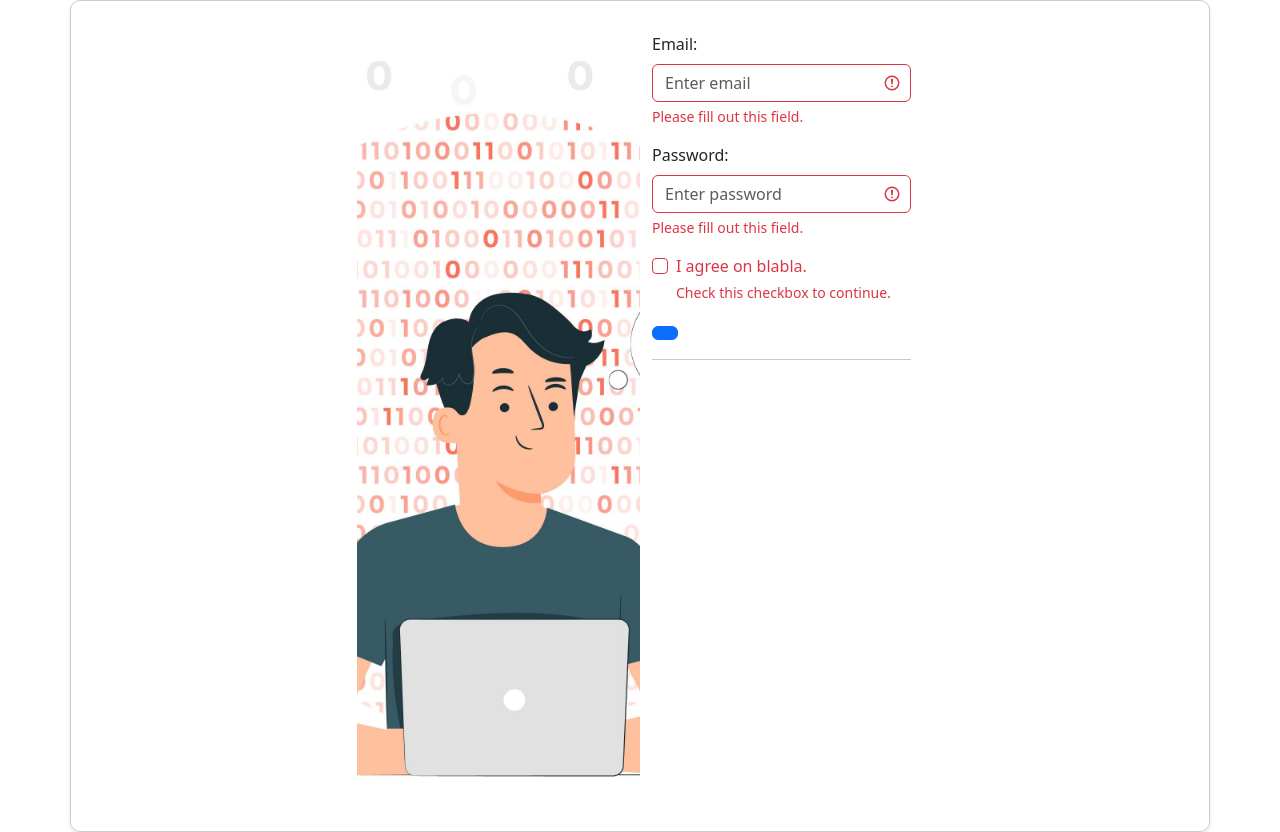
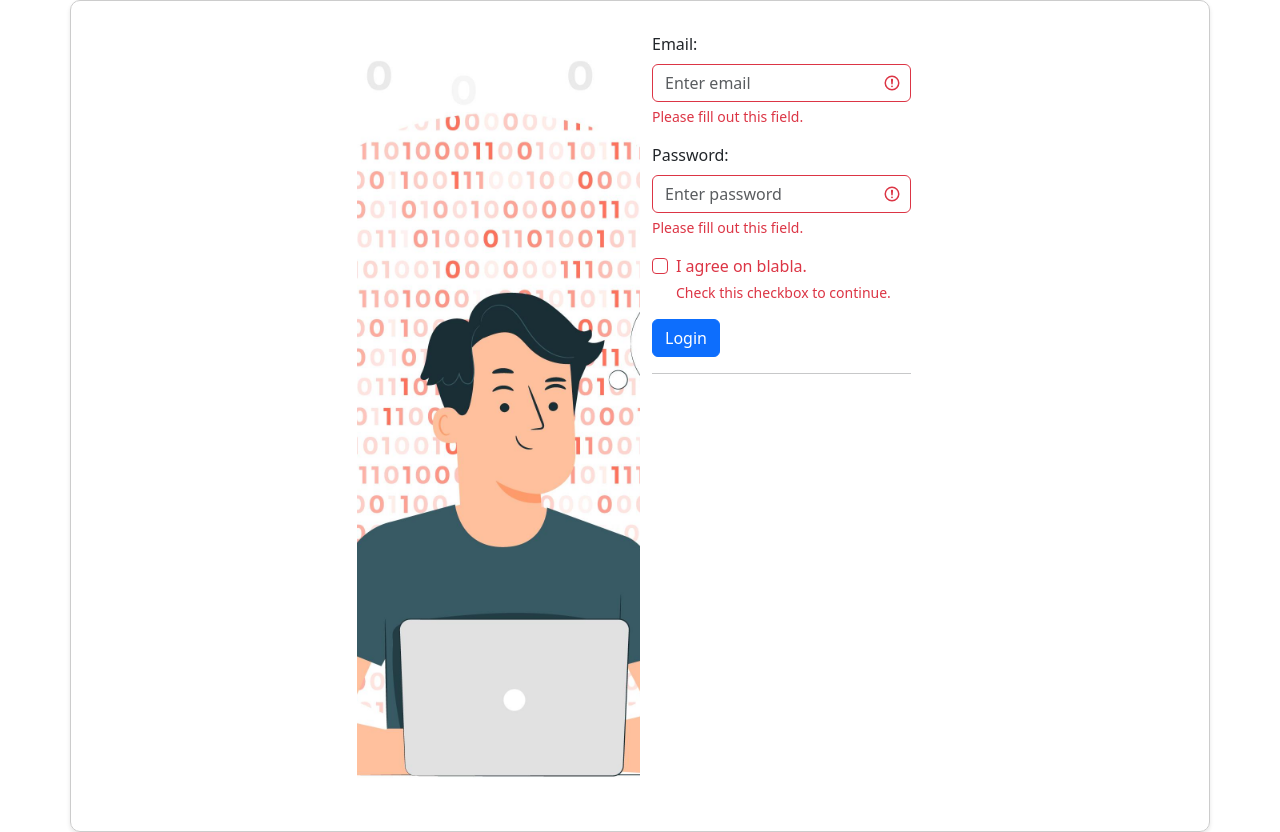
Before and after one commit to criskhun/ppaq2, a PHP site: page /codeGen/loginPage.php in a window 1280 px wide. Run offline with PHP 8.4, Linux system fonts and the light colour scheme; some libraries are stand-ins or nearby versions.

Commit message:
Update loginPage.php

```diff
--- a/codeGen/loginPage.php
+++ b/codeGen/loginPage.php
@@ -84,7 +84,7 @@
                         <div class="valid-feedback">Valid.</div>
                         <div class="invalid-feedback">Check this checkbox to continue.</div>
                     </div>
-                    <button type="submit" name="login" value="Login" class="btn btn-primary"></button>
+                    <input type="submit" name="login" value="Login" class="btn btn-primary"></input>
                     <hr>
                                 <div class="alert alert-danger <?php if (empty($message)) echo 'd-none'; ?>">
                                     <?php echo $message; ?>
```
